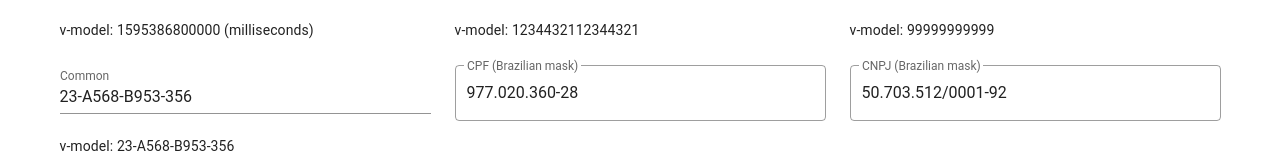
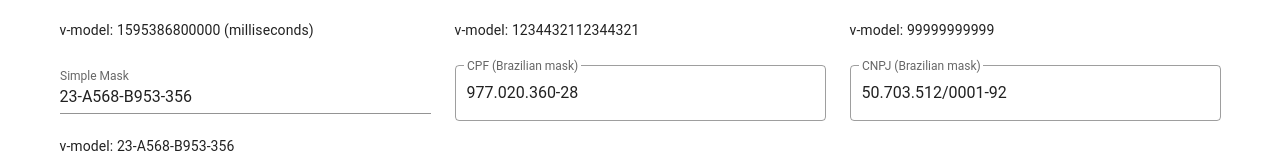
Before and after one commit to juareznasato/vuetify-mask, a Vue app: page / in a window 1280 px wide. Shown: the part 289-443 px from the top of the page. Built offline with nearby package versions, Linux system fonts and the light colour scheme.

Commit message:
:construction: Changed Common to SimpleMask

```diff
--- a/src/App.vue
+++ b/src/App.vue
@@ -27,7 +27,7 @@
             <v-text-field-phonenumber />
           </v-col>
           <v-col cols="4" sm="4" md="4">
-            <v-text-field-common />
+            <v-text-field-simplemask />
           </v-col>
           <v-col cols="4" sm="4" md="4">
             <v-text-field-cpf />
@@ -51,7 +51,7 @@ import TestInteger from "./TestInteger.vue";
 import TestDateTime from "./TestDateTime.vue";
 import TestCreditCard from "./TestCreditCard.vue";
 import TestPhoneNumber from "./TestPhoneNumber.vue";
-import TestCommon from "./TestCommon.vue";
+import TestSimpleMask from "./TestSimpleMask.vue";
 import TestCpf from "./TestCpf.vue";
 import TestCnpj from "./TestCnpj.vue";
 import TestCep from "./TestCep.vue";
@@ -65,7 +65,7 @@ export default {
     "v-text-field-datetime": TestDateTime,
     "v-text-field-creditcard": TestCreditCard,
     "v-text-field-phonenumber": TestPhoneNumber,
-    "v-text-field-common": TestCommon,
+    "v-text-field-simplemask": TestSimpleMask,
     "v-text-field-cpf": TestCpf,
     "v-text-field-cnpj": TestCnpj,
     "v-text-field-cep": TestCep,
--- a/src/TestCreditCard.vue
+++ b/src/TestCreditCard.vue
@@ -35,11 +35,11 @@
 </template>
 
 <script>
-import Common from "@/components/Common.vue";
+import SimpleMask from "@/components/SimpleMask.vue";
 
 export default {
   components: {
-    "v-text-field-creditcard": Common,
+    "v-text-field-creditcard": SimpleMask,
   },
   data: () => ({
     value: "1234432112344321",
--- a/src/TestPhoneNumber.vue
+++ b/src/TestPhoneNumber.vue
@@ -35,11 +35,11 @@
 </template>
 
 <script>
-import Common from "@/components/Common.vue";
+import SimpleMask from "@/components/SimpleMask.vue";
 
 export default {
   components: {
-    "v-text-field-phonenumber": Common,
+    "v-text-field-phonenumber": SimpleMask,
   },
   data: () => ({
     value: "99999999999",
--- a/src/TestCommon.vue
+++ b/src/TestSimpleMask.vue
@@ -1,6 +1,6 @@
 <template>
   <div>
-    <v-text-field-common
+    <v-text-field-simplemask
       v-model="value"
       v-bind:label="label"
       v-bind:properties="{
@@ -35,15 +35,15 @@
 </template>
 
 <script>
-import Common from "@/components/Common.vue";
+import SimpleMask from "@/components/SimpleMask.vue";
 
 export default {
   components: {
-    "v-text-field-common": Common,
+    "v-text-field-simplemask": SimpleMask,
   },
   data: () => ({
     value: "23-A568-B953-356", // 1.23 or "1.23" or "" or null
-    label: "Common",
+    label: "Simple Mask",
   }),
 };
 </script>
```
Also changed, not shown: src/components/index.js (+4 -4 lines), src/components/SimpleMask.vue (renamed from src/components/Common.vue).
